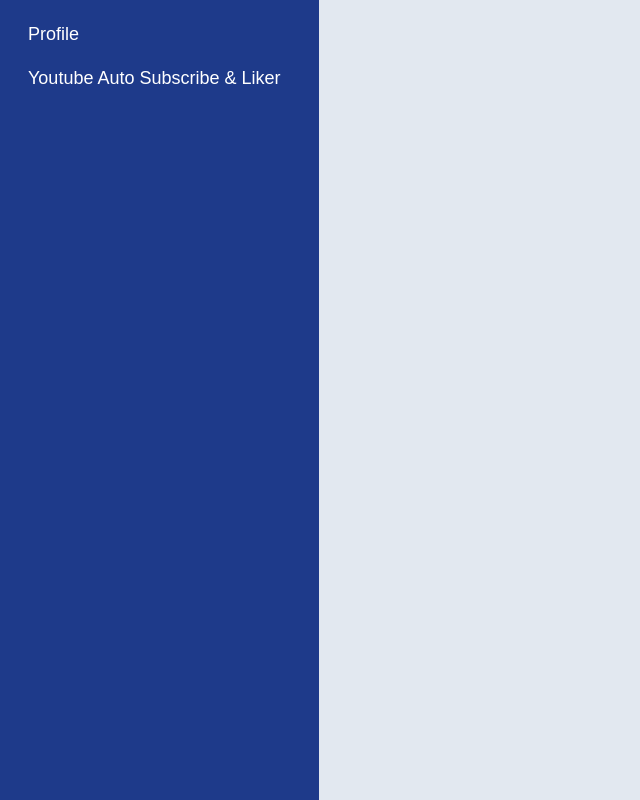
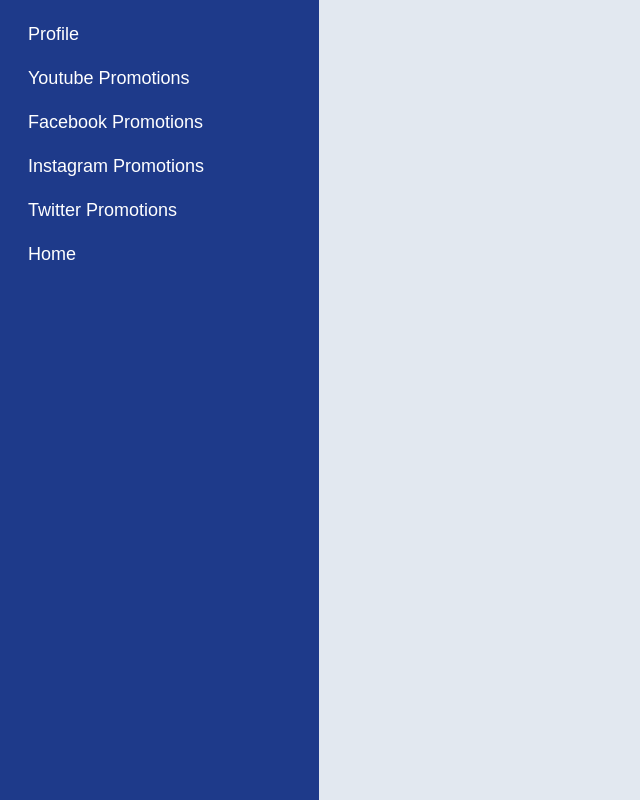
Before and after one commit to aminulislam2002/MediaMasterHubClient, a React (Vite) app: page /dashboard in a window 1280 px wide. Shown: the whole page, without its empty margins (0-640 px from the left). Built offline with nearby package versions, Linux system fonts and the light colour scheme; no server answers.

Commit message:
create dashboard user route and pages

```diff
--- a/src/Layouts/DashboardLayout/DashboardLayout.jsx
+++ b/src/Layouts/DashboardLayout/DashboardLayout.jsx
@@ -14,9 +14,24 @@
 
   const userOptions = (
     <>
-      <Link to="/dashboard/">
+      <Link to="/dashboard/youtube-promotions">
         <li className="mb-2 lg:px-5 py-1 rounded text-white hover:text-black hover:bg-white mx-2 text-lg font-normal">
-          Youtube Auto Subscribe & Liker
+          Youtube Promotions
+        </li>
+      </Link>
+      <Link to="/dashboard/facebook-promotions">
+        <li className="mb-2 lg:px-5 py-1 rounded text-white hover:text-black hover:bg-white mx-2 text-lg font-normal">
+          Facebook Promotions
+        </li>
+      </Link>
+      <Link to="/dashboard/instagram-promotions">
+        <li className="mb-2 lg:px-5 py-1 rounded text-white hover:text-black hover:bg-white mx-2 text-lg font-normal">
+          Instagram Promotions
+        </li>
+      </Link>
+      <Link to="/dashboard/twitter-promotions">
+        <li className="mb-2 lg:px-5 py-1 rounded text-white hover:text-black hover:bg-white mx-2 text-lg font-normal">
+          Twitter Promotions
         </li>
       </Link>
     </>
@@ -47,6 +62,11 @@
                 </Link>
                 {isAdmin && <> {adminOptions} </>}
                 {isUser && <> {userOptions} </>}
+                <Link to="/">
+                  <li className="mb-2 lg:px-5 py-1 rounded text-white hover:text-black hover:bg-white mx-2 text-lg font-normal">
+                    Home
+                  </li>
+                </Link>
               </ul>
             </div>
           </div>
@@ -66,6 +86,11 @@
             </Link>
             {isAdmin && <> {adminOptions} </>}
             {isUser && <> {userOptions} </>}
+            <Link to="/">
+              <li className="mb-2 lg:px-5 py-1 rounded text-white hover:text-black hover:bg-white mx-2 text-lg font-normal">
+                Home
+              </li>
+            </Link>
           </ul>
         </div>
       </div>
--- /dev/null
+++ b/src/Pages/DashboardPages/Profile/Profile.jsx
@@ -0,0 +1,21 @@
+const Profile = () => {
+  const isAdmin = false;
+  const isUser = true;
+  return (
+    <div>
+      {isAdmin && (
+        <>
+          <h1>Is Admin Profile</h1>
+        </>
+      )}
+
+      {isUser && (
+        <>
+          <h1>Is User profile</h1>
+        </>
+      )}
+    </div>
+  );
+};
+
+export default Profile;
--- /dev/null
+++ b/src/Pages/DashboardPages/UserDashboard/FacebookPromotions/FacebookPromotions.jsx
@@ -0,0 +1,10 @@
+
+const FacebookPromotions = () => {
+    return (
+        <div>
+            <h1>Facebook</h1>
+        </div>
+    );
+};
+
+export default FacebookPromotions;
--- /dev/null
+++ b/src/Pages/DashboardPages/UserDashboard/InstagramPromotions/InstagramPromotions.jsx
@@ -0,0 +1,11 @@
+
+
+const InstagramPromotions = () => {
+    return (
+        <div>
+            <h1>Instagram</h1>
+        </div>
+    );
+};
+
+export default InstagramPromotions;
--- /dev/null
+++ b/src/Pages/DashboardPages/UserDashboard/TwitterPromotions/TwitterPromotions.jsx
@@ -0,0 +1,11 @@
+
+
+const TwitterPromotions = () => {
+    return (
+        <div>
+            <h1>Twitter</h1>
+        </div>
+    );
+};
+
+export default TwitterPromotions;
--- /dev/null
+++ b/src/Pages/DashboardPages/UserDashboard/YoutubePromotions/YoutubePromotions.jsx
@@ -0,0 +1,10 @@
+
+const YoutubePromotions = () => {
+    return (
+        <div>
+            <h1>Youtube</h1>
+        </div>
+    );
+};
+
+export default YoutubePromotions;
--- a/src/Pages/SharedPages/NavBar/NavBar.jsx
+++ b/src/Pages/SharedPages/NavBar/NavBar.jsx
@@ -70,7 +70,7 @@
           </div>
           <button className="btn btn-ghost text-2xl font-bold">MediaMaserHub</button>
         </div>
-        <div className="navbar-end hidden lg:flex">
+        <div className="navbar-end hidden lg:flex w-full">
           <ul className="flex justify-center items-center gap-10 px-1">
             {navOptions.map((option, index) => (
               <li key={index} className="uppercase font-semibold text-slate-800 dark:text-slate-50">
@@ -88,6 +88,17 @@
                 >
                   Logout
                 </button>
+
+                <Link className="uppercase font-semibold text-slate-800 dark:text-slate-50" to="/dashboard/profile">
+                  {user?.photoURL && (
+                    <img
+                      src={user?.photoURL}
+                      className="w-10 h-10 rounded-full"
+                      alt={user?.displayName}
+                      title={user?.displayName}
+                    />
+                  )}
+                </Link>
               </>
             ) : (
               <>
```
Also changed, not shown: src/Routers/Router/Router.jsx (+27 -0 lines).
